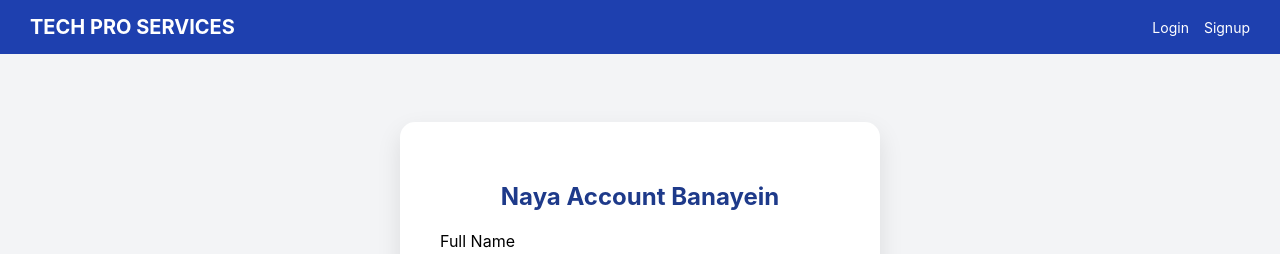
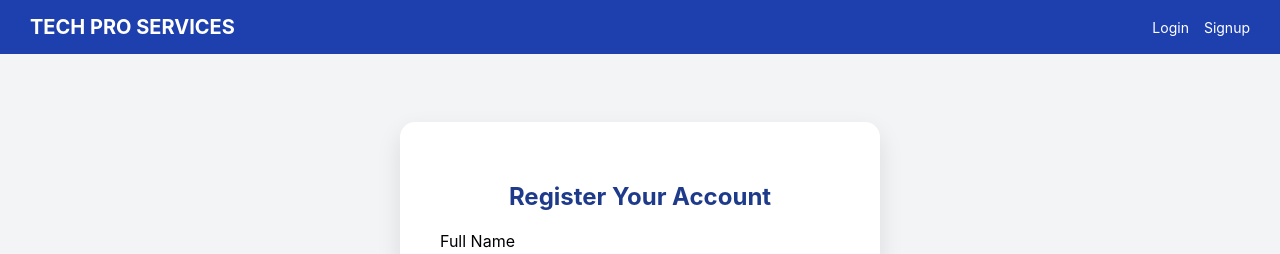
Before and after one commit to Muhammadzaid890/tech-pro-services, a React (Create React App) app: page / in a window 1280 px wide. Shown: the top 254 px of the page. Built offline with nearby package versions, Linux system fonts and the light colour scheme.

Commit message:
Signup page ka text change kiya

```diff
--- a/src/components/Signup.js
+++ b/src/components/Signup.js
@@ -33,7 +33,7 @@ export default function Signup() {
   return (
     <div style={containerStyle}>
       <div style={formCardStyle}>
-        <h2 style={{ textAlign: 'center', marginBottom: '20px', color: '#1e3a8a' }}>Naya Account Banayein</h2>
+        <h2 style={{ textAlign: 'center', marginBottom: '20px', color: '#1e3a8a' }}>Register Your Account</h2>
 
         <form onSubmit={handleSignup}>
           <div style={inputGroup}>
```
